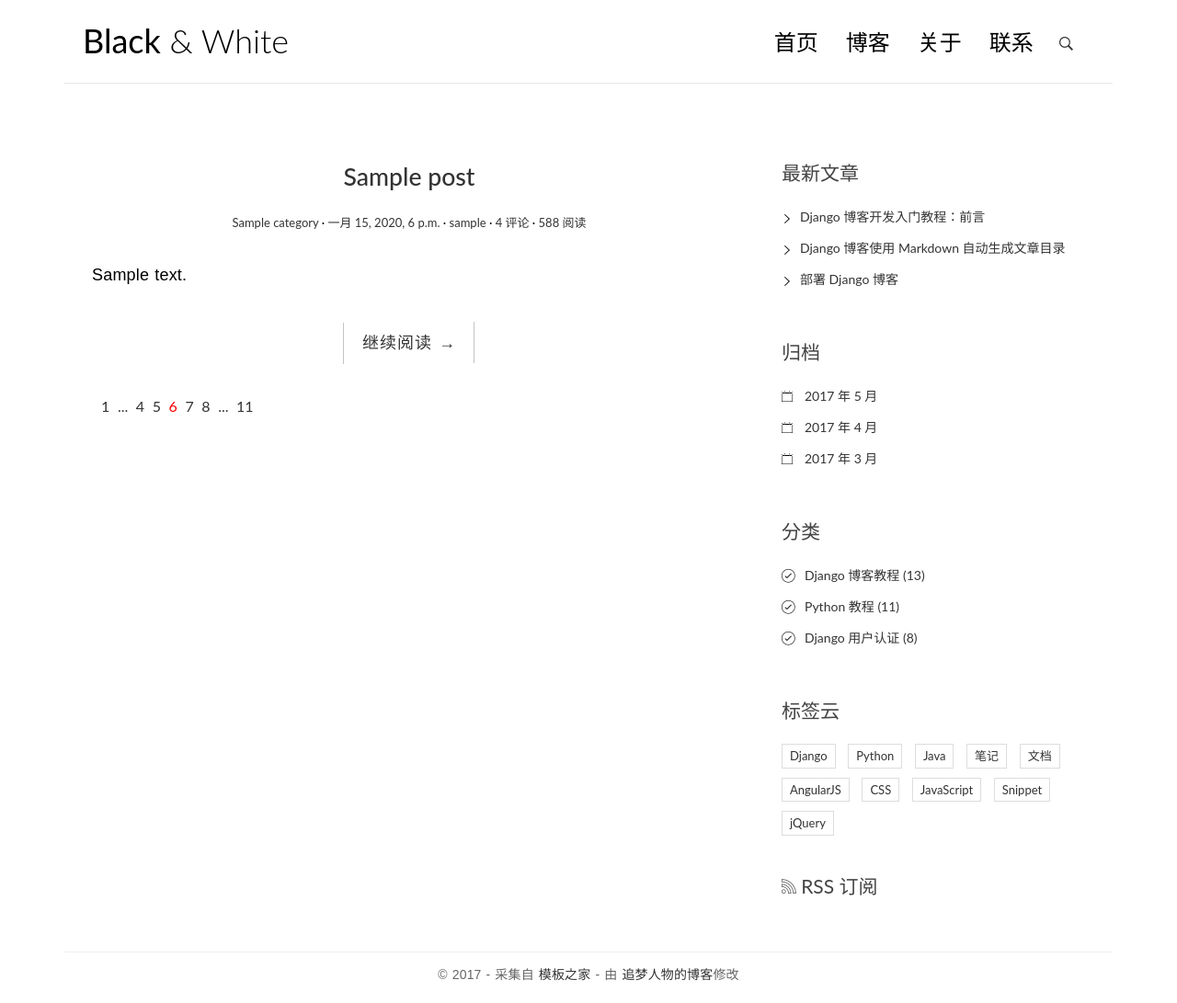
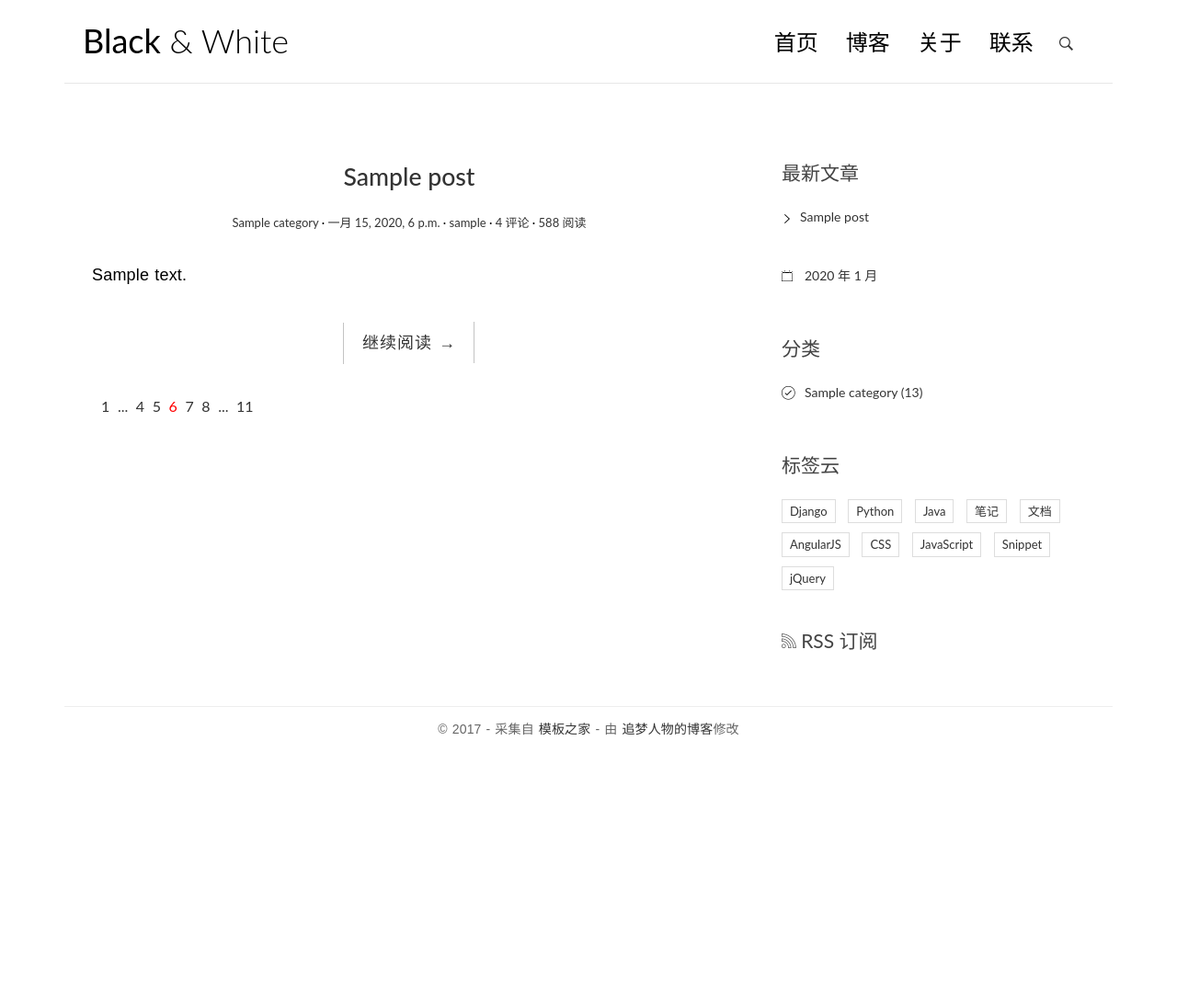
Before and after one commit to dfjk59/qa, a Django app: page / in a window 1280 px wide. Shown: the whole page at 92% size. After the commit the page ends 800 px from the top, so only its background shows below. Run offline with Django 3.2, Linux system fonts and the light colour scheme; tables that the repository leaves empty hold one stand-in row (values such as "Sample post"); some libraries are stand-ins or nearby versions.

Commit message:
增加模板自定义标签

```diff
--- /dev/null
+++ b/main/templatetags/main_tags.py
@@ -0,0 +1,19 @@
+from ..models import Post, Category
+from django import template
+
+register = template.Library()
+
+
+@register.simple_tag
+def get_recent_posts(num=5):
+    return Post.objects.all().order_by('-created_time')[:num]
+
+
+@register.simple_tag
+def archives():
+    return Post.objects.dates('created_time', 'month', order='DESC')
+
+
+@register.simple_tag
+def get_categories():
+    return Category.objects.all()
--- a/templates/base.html
+++ b/templates/base.html
@@ -1,4 +1,5 @@
 {% load staticfiles %}
+{% load main_tags %}
 <!DOCTYPE html>
 <html>
 
@@ -14,6 +15,7 @@
     <link rel="stylesheet" href="{% static 'css/bootstrap.min.css' %}">
     <link rel="stylesheet" href="{% static 'css/pace.css' %}">
     <link rel="stylesheet" href="{% static 'css/custom.css' %}">
+    <link rel="stylesheet" href="{% static 'css/highlights/github.css' %}">
 
     <!-- js -->
     <script src="{% static 'js/jquery-2.1.3.min.js' %}"></script>
@@ -90,59 +92,43 @@
         <div class="container">
             <div class="row">
                 <main class="col-md-8">
-                    {% block main %}
-                    {% endblock main %}
+                    {% block main %} {% endblock main %}
                 </main>
                 <aside class="col-md-4">
-                    {% block toc %}
-                    {% endblock toc %}
+                    {% block toc %} {% endblock toc %}
                     <div class="widget widget-recent-posts">
                         <h3 class="widget-title">最新文章</h3>
+                        {% get_recent_posts as recent_post_list %}
                         <ul>
+                            {% for post in recent_post_list %}
                             <li>
-                                <a href="#">Django 博客开发入门教程：前言</a>
+                                <a href="{{ post.get_absolute_url }}">{{ post.title }}</a>
                             </li>
-                            <li>
-                                <a href="#">Django 博客使用 Markdown 自动生成文章目录</a>
-                            </li>
-                            <li>
-                                <a href="#">部署 Django 博客</a>
-                            </li>
+                            {% empty %} 暂无文章！ {% endfor %}
                         </ul>
                     </div>
                     <div class="widget widget-archives">
-                        <h3 class="widget-title">归档</h3>
+                        {% archives as date_list %}
                         <ul>
+                            {% for date in date_list %}
                             <li>
-                                <a href="#">2017 年 5 月</a>
+                                <a href="#">{{ date.year }} 年 {{ date.month }} 月</a>
                             </li>
-                            <li>
-                                <a href="#">2017 年 4 月</a>
-                            </li>
-                            <li>
-                                <a href="#">2017 年 3 月</a>
-                            </li>
+                            {% empty %} 暂无归档！ {% endfor %}
                         </ul>
                     </div>
 
                     <div class="widget widget-category">
                         <h3 class="widget-title">分类</h3>
+                        {% get_categories as category_list %}
                         <ul>
+                            {% for category in category_list %}
                             <li>
-                                <a href="#">Django 博客教程
+                                <a href="#">{{ category.name }}
                                     <span class="post-count">(13)</span>
                                 </a>
                             </li>
-                            <li>
-                                <a href="#">Python 教程
-                                    <span class="post-count">(11)</span>
-                                </a>
-                            </li>
-                            <li>
-                                <a href="#">Django 用户认证
-                                    <span class="post-count">(8)</span>
-                                </a>
-                            </li>
+                            {% empty %} 暂无分类！ {% endfor %}
                         </ul>
                     </div>
 
```
Also changed, not shown: main/templatetags/__init__.py (added).
